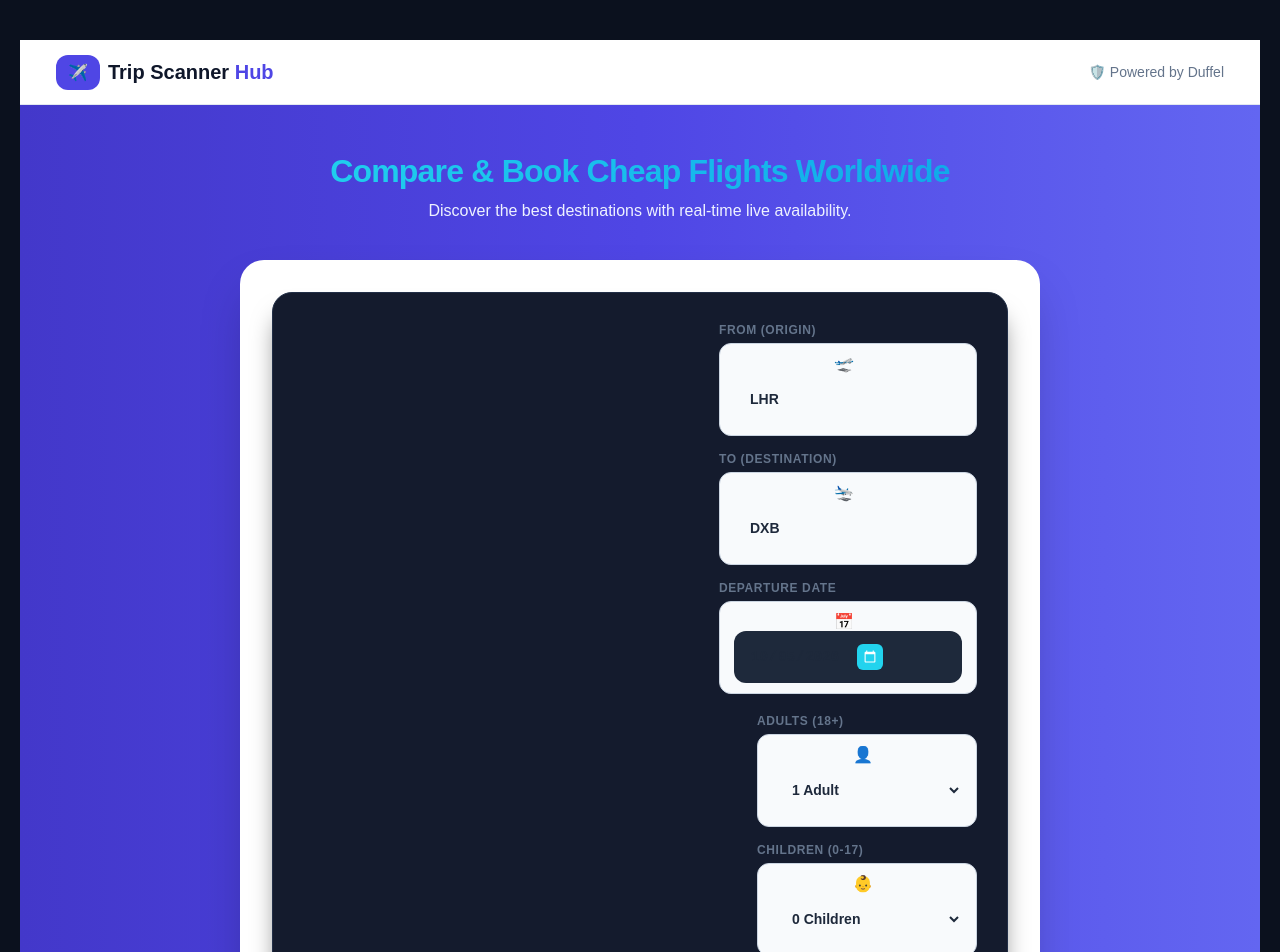
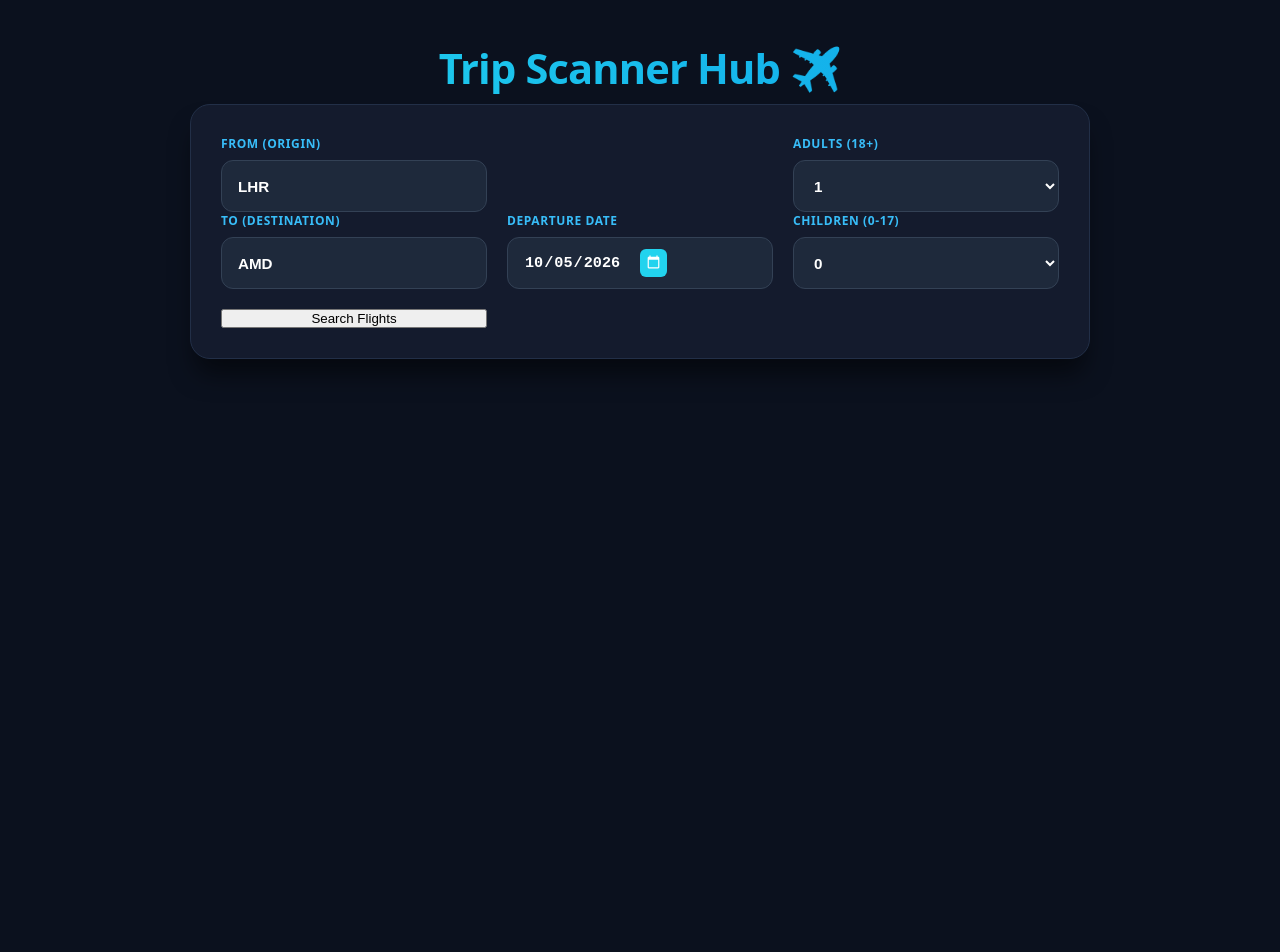
Before and after one commit to Milanbamaniya5/perfect-motion-flights, a Next.js app: page / in a window 1280 px wide. Shown: the top 952 px of the page. After the commit the page ends 800 px from the top, so only its background shows below. Built offline with nearby package versions, Linux system fonts and the light colour scheme.

Commit message:
Change default destination from DXB to AMD

```diff
--- a/app/page.js
+++ b/app/page.js
@@ -7,7 +7,7 @@ export default function Home() {
   const today = new Date().toISOString().split('T')[0];
 
   const [origin, setOrigin] = useState('LHR');
-  const [destination, setDestination] = useState('DXB');
+  const [destination, setDestination] = useState('AMD');
   const [departureDate, setDepartureDate] = useState(today);
   const [adults, setAdults] = useState(1);
   const [childrenAges, setChildrenAges] = useState([]);
@@ -21,7 +21,7 @@ export default function Home() {
       return;
     }
     setError('');
-    const newAges = Array(num).fill(5);
+    const newAges = Array(num).fill(5); // Default age 5
     setChildrenAges(newAges);
   };
 
@@ -45,16 +45,19 @@ export default function Home() {
     e.preventDefault();
     setError('');
 
+    // 1. Departure date validation (Past date check)
     if (departureDate < today) {
       setError('Departure date cannot be in the past.');
       return;
     }
 
+    // 2. Total passengers check (Duffel max 9 limit)
     if (adults + childrenAges.length > 9) {
       setError('Total passengers cannot exceed 9 per booking.');
       return;
     }
 
+    // 3. Children age range check
     for (let i = 0; i < childrenAges.length; i++) {
       if (childrenAges[i] < 0 || childrenAges[i] > 17) {
         setError(`Child ${i + 1} age must be between 0 and 17 years.`);
@@ -64,152 +67,77 @@ export default function Home() {
 
     const childParams = childrenAges.map(age => `childAge=${age}`).join('&');
     const queryString = childParams ? `&${childParams}` : '';
-    router.push(`/search?origin=${origin.toUpperCase()}&destination=${destination.toUpperCase()}&departureDate=${departureDate}&adults=${adults}${queryString}`);
+    router.push(`/search?origin=${origin}&destination=${destination}&departureDate=${departureDate}&adults=${adults}${queryString}`);
   };
 
   return (
-    <div style={{ backgroundColor: '#f8fafc', minHeight: '100vh', color: '#1e293b', display: 'flex', flexDirection: 'column', fontFamily: 'sans-serif' }}>
-
-      {/* Navbar */}
-      <header style={{ backgroundColor: '#ffffff', borderBottom: '1px solid #e2e8f0', position: 'sticky', top: 0, zIndex: 50 }}>
-        <div style={{ maxWidth: '1200px', margin: '0 auto', padding: '0 16px', height: '64px', display: 'flex', alignItems: 'center', justifyContent: 'space-between' }}>
-          <div style={{ display: 'flex', alignItems: 'center', gap: '8px' }}>
-            <div style={{ backgroundColor: '#4f46e5', color: '#ffffff', padding: '8px 12px', borderRadius: '12px', fontWeight: 'bold' }}>
-              ✈️️
-            </div>
-            <span style={{ fontSize: '20px', fontWeight: 'bold', color: '#0f172a' }}>
-              Trip Scanner <span style={{ color: '#4f46e5' }}>Hub</span>
-            </span>
-          </div>
-          <div>
-            <span style={{ fontSize: '14px', color: '#64748b', fontWeight: '500' }}>
-              🛡️ Powered by Duffel
-            </span>
-          </div>
-        </div>
-      </header>
-
-      {/* Hero / Search Section with White Background Card */}
-      <section style={{ background: 'linear-gradient(to right, #4338ca, #4f46e5, #6366f1)', color: '#ffffff', padding: '48px 16px', flexGrow: 1 }}>
-        <div style={{ maxWidth: '800px', margin: '0 auto', textAlign: 'center', marginBottom: '32px' }}>
-          <h1 style={{ fontSize: '32px', fontWeight: '800', marginBottom: '12px', letterSpacing: '-0.025em' }}>Compare & Book Cheap Flights Worldwide</h1>
-          <p style={{ color: '#eef2ff', fontSize: '16px' }}>Discover the best destinations with real-time live availability.</p>
-        </div>
-
-        {/* Clean White Search Card Box */}
-        <div style={{ maxWidth: '800px', margin: '0 auto', backgroundColor: '#ffffff', borderRadius: '24px', boxShadow: '0 25px 50px -12px rgba(0, 0, 0, 0.25)', padding: '32px', color: '#1e293b' }}>
+    <main className="min-h-screen bg-gray-50 flex flex-col items-center justify-center p-6">
+      <div className="max-w-xl w-full bg-white rounded-2xl shadow-xl p-8">
+        <h1 className="text-2xl font-bold text-gray-800 mb-6 text-center">
+          Trip Scanner Hub ✈️
+        </h1>
 
         {error && (
-            <div style={{ backgroundColor: '#fef2f2', borderLeft: '4px solid #ef4444', color: '#b91c1c', padding: '16px', borderRadius: '12px', marginBottom: '20px', fontSize: '14px', fontWeight: '600' }}>
+          <div className="bg-red-50 border border-red-200 text-red-600 p-3 rounded-xl mb-4 text-sm font-semibold">
             {error}
           </div>
         )}
 
-          <form onSubmit={handleSearch} style={{ display: 'flex', flexDirection: 'column', gap: '20px' }}>
-
-            {/* Origin, Destination, Date Grid */}
-            <div style={{ display: 'grid', gridTemplateColumns: 'repeat(auto-fit, minmax(220px, 1fr))', gap: '16px' }}>
-
-              {/* From */}
+        <form onSubmit={handleSearch} className="space-y-4">
+          <div className="grid grid-cols-2 gap-4">
             <div>
-                <label style={{ display: 'block', fontSize: '12px', fontWeight: '700', color: '#64748b', textTransform: 'uppercase', marginBottom: '6px' }}>From (Origin)</label>
-                <div style={{ display: 'flex', alignItems: 'center', border: '1px solid #cbd5e1', borderRadius: '12px', padding: '10px 14px', backgroundColor: '#f8fafc' }}>
-                  <span style={{ marginRight: '8px' }}>🛫</span>
-                  <input
-                    type="text"
-                    value={origin}
-                    onChange={(e) => setOrigin(e.target.value.toUpperCase())}
-                    placeholder="e.g., LHR"
-                    required
-                    style={{ width: '100%', backgroundColor: 'transparent', border: 'none', outline: 'none', fontSize: '14px', fontWeight: '600', textTransform: 'uppercase', color: '#1e293b' }}
-                  />
+              <label className="block text-sm font-medium text-gray-700 mb-1">From (Origin)</label>
+              <input type="text" value={origin} onChange={(e) => setOrigin(e.target.value.toUpperCase())} className="w-full p-3 border rounded-lg uppercase" required />
+            </div>
+            <div>
+              <label className="block text-sm font-medium text-gray-700 mb-1">To (Destination)</label>
+              <input type="text" value={destination} onChange={(e) => setDestination(e.target.value.toUpperCase())} className="w-full p-3 border rounded-lg uppercase" required />
             </div>
           </div>
 
-              {/* To */}
           <div>
-                <label style={{ display: 'block', fontSize: '12px', fontWeight: '700', color: '#64748b', textTransform: 'uppercase', marginBottom: '6px' }}>To (Destination)</label>
-                <div style={{ display: 'flex', alignItems: 'center', border: '1px solid #cbd5e1', borderRadius: '12px', padding: '10px 14px', backgroundColor: '#f8fafc' }}>
-                  <span style={{ marginRight: '8px' }}>🛬</span>
-                  <input
-                    type="text"
-                    value={destination}
-                    onChange={(e) => setDestination(e.target.value.toUpperCase())}
-                    placeholder="e.g., DXB"
-                    required
-                    style={{ width: '100%', backgroundColor: 'transparent', border: 'none', outline: 'none', fontSize: '14px', fontWeight: '600', textTransform: 'uppercase', color: '#1e293b' }}
-                  />
-                </div>
-              </div>
-
-              {/* Departure */}
-              <div>
-                <label style={{ display: 'block', fontSize: '12px', fontWeight: '700', color: '#64748b', textTransform: 'uppercase', marginBottom: '6px' }}>Departure Date</label>
-                <div style={{ display: 'flex', alignItems: 'center', border: '1px solid #cbd5e1', borderRadius: '12px', padding: '10px 14px', backgroundColor: '#f8fafc' }}>
-                  <span style={{ marginRight: '8px' }}>📅</span>
+            <label className="block text-sm font-medium text-gray-700 mb-1">Departure Date</label>
             <input
               type="date"
               min={today}
               value={departureDate}
               onChange={(e) => setDepartureDate(e.target.value)}
+              className="w-full p-3 border rounded-lg bg-white cursor-pointer"
               required
-                    style={{ width: '100%', backgroundColor: 'transparent', border: 'none', outline: 'none', fontSize: '14px', fontWeight: '600', color: '#1e293b', cursor: 'pointer' }}
             />
           </div>
+
+          <div className="grid grid-cols-2 gap-4">
+            <div>
+              <label className="block text-sm font-medium text-gray-700 mb-1">Adults (18+)</label>
+              <select value={adults} onChange={(e) => handleAdultChange(e.target.value)} className="w-full p-3 border rounded-lg bg-white">
+                {Array.from({ length: 9 }, (_, i) => i + 1).map(num => <option key={num} value={num}>{num}</option>)}
+              </select>
             </div>
-
-            </div>
-
-            {/* Passengers Selection */}
-            <div style={{ display: 'grid', gridTemplateColumns: 'repeat(auto-fit, minmax(220px, 1fr))', gap: '16px' }}>
             <div>
-                <label style={{ display: 'block', fontSize: '12px', fontWeight: '700', color: '#64748b', textTransform: 'uppercase', marginBottom: '6px' }}>Adults (18+)</label>
-                <div style={{ display: 'flex', alignItems: 'center', border: '1px solid #cbd5e1', borderRadius: '12px', padding: '10px 14px', backgroundColor: '#f8fafc' }}>
-                  <span style={{ marginRight: '8px' }}>👤</span>
-                  <select
-                    value={adults}
-                    onChange={(e) => handleAdultChange(e.target.value)}
-                    style={{ width: '100%', backgroundColor: 'transparent', border: 'none', outline: 'none', fontSize: '14px', fontWeight: '600', color: '#1e293b' }}
-                  >
-                    {Array.from({ length: 9 }, (_, i) => i + 1).map(num => (
-                      <option key={num} value={num}>{num} Adult{num > 1 ? 's' : ''}</option>
+              <label className="block text-sm font-medium text-gray-700 mb-1">Children (0-17)</label>
+              <select value={childrenAges.length} onChange={(e) => handleChildCountChange(e.target.value)} className="w-full p-3 border rounded-lg bg-white">
+                {Array.from({ length: Math.max(0, 10 - adults) }, (_, i) => (
+                  <option key={i} value={i}>{i}</option>
                 ))}
               </select>
             </div>
           </div>
 
-              <div>
-                <label style={{ display: 'block', fontSize: '12px', fontWeight: '700', color: '#64748b', textTransform: 'uppercase', marginBottom: '6px' }}>Children (0-17)</label>
-                <div style={{ display: 'flex', alignItems: 'center', border: '1px solid #cbd5e1', borderRadius: '12px', padding: '10px 14px', backgroundColor: '#f8fafc' }}>
-                  <span style={{ marginRight: '8px' }}>👶</span>
-                  <select
-                    value={childrenAges.length}
-                    onChange={(e) => handleChildCountChange(e.target.value)}
-                    style={{ width: '100%', backgroundColor: 'transparent', border: 'none', outline: 'none', fontSize: '14px', fontWeight: '600', color: '#1e293b' }}
-                  >
-                    {Array.from({ length: Math.max(0, 10 - adults) }, (_, i) => (
-                      <option key={i} value={i}>{i} Child{i !== 1 ? 'ren' : ''}</option>
-                    ))}
-                  </select>
-                </div>
-              </div>
-            </div>
-
-            {/* Children Ages Container */}
           {childrenAges.length > 0 && (
-              <div style={{ padding: '16px', backgroundColor: '#eef2ff', border: '1px solid #c7d2fe', borderRadius: '16px', display: 'flex', flexDirection: 'column', gap: '12px' }}>
-                <label style={{ fontSize: '12px', fontWeight: '700', color: '#312e81', textTransform: 'uppercase' }}>Select Children Ages (0-17 years):</label>
-                <div style={{ display: 'grid', gridTemplateColumns: 'repeat(auto-fit, minmax(200px, 1fr))', gap: '12px' }}>
+            <div className="p-4 bg-gray-50 rounded-xl space-y-3">
+              <label className="block text-sm font-semibold text-gray-700">Select Children Ages (0-17):</label>
+              <div className="grid grid-cols-2 gap-3">
                 {childrenAges.map((age, index) => (
-                    <div key={index} style={{ display: 'flex', alignItems: 'center', justifyContent: 'between', backgroundColor: '#ffffff', padding: '10px 14px', borderRadius: '10px', border: '1px solid #c7d2fe' }}>
-                      <span style={{ fontSize: '12px', fontWeight: '600', color: '#334155' }}>Child {index + 1} Age:</span>
+                  <div key={index} className="flex items-center space-x-2">
+                    <span className="text-sm text-gray-600">Child {index + 1}:</span>
                     <select
                       value={age}
                       onChange={(e) => handleChildAgeChange(index, e.target.value)}
-                        style={{ padding: '4px 8px', border: '1px solid #cbd5e1', borderRadius: '6px', backgroundColor: '#f8fafc', fontSize: '13px', fontWeight: '600' }}
+                      className="p-2 border rounded-lg bg-white"
                     >
                       {Array.from({ length: 18 }, (_, i) => (
-                          <option key={i} value={i}>{i} yr{i !== 1 ? 's' : ''}</option>
+                        <option key={i} value={i}>{i} years</option>
                       ))}
                     </select>
                   </div>
@@ -218,24 +146,11 @@ export default function Home() {
             </div>
           )}
 
-            {/* Search Submit Button */}
-            <div style={{ paddingTop: '10px', display: 'flex', justifyContent: 'flex-end' }}>
-              <button
-                type="submit"
-                style={{ width: '100%', backgroundColor: '#4f46e5', color: '#ffffff', fontWeight: 'bold', padding: '14px 28px', borderRadius: '12px', border: 'none', cursor: 'pointer', fontSize: '16px', boxShadow: '0 10px 15px -3px rgba(79, 70, 229, 0.3)', transition: 'background 0.2s' }}
-              >
-                🔍 Search Flights
+          <button type="submit" className="w-full bg-blue-600 hover:bg-blue-700 text-white font-semibold p-3 rounded-xl shadow mt-2">
+            Search Flights
           </button>
-            </div>
         </form>
       </div>
-      </section>
-
-      {/* Footer */}
-      <footer style={{ backgroundColor: '#ffffff', borderTop: '1px solid #e2e8f0', padding: '24px 0', textAlign: 'center', fontSize: '12px', color: '#94a3b8' }}>
-        <p>&copy; {new Date().getFullYear()} Trip Scanner Hub. Built for seamless flight exploration with Duffel API.</p>
-      </footer>
-
-    </div>
+    </main>
   );
 }
```
Lines whose indentation alone changed are shown as unchanged.
